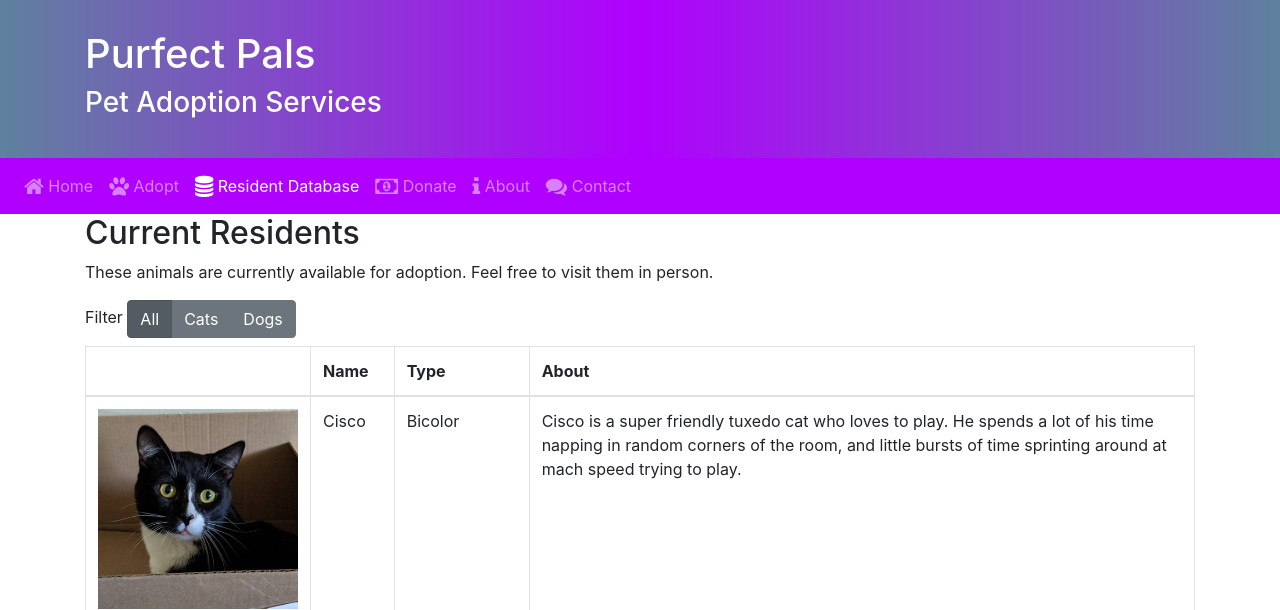
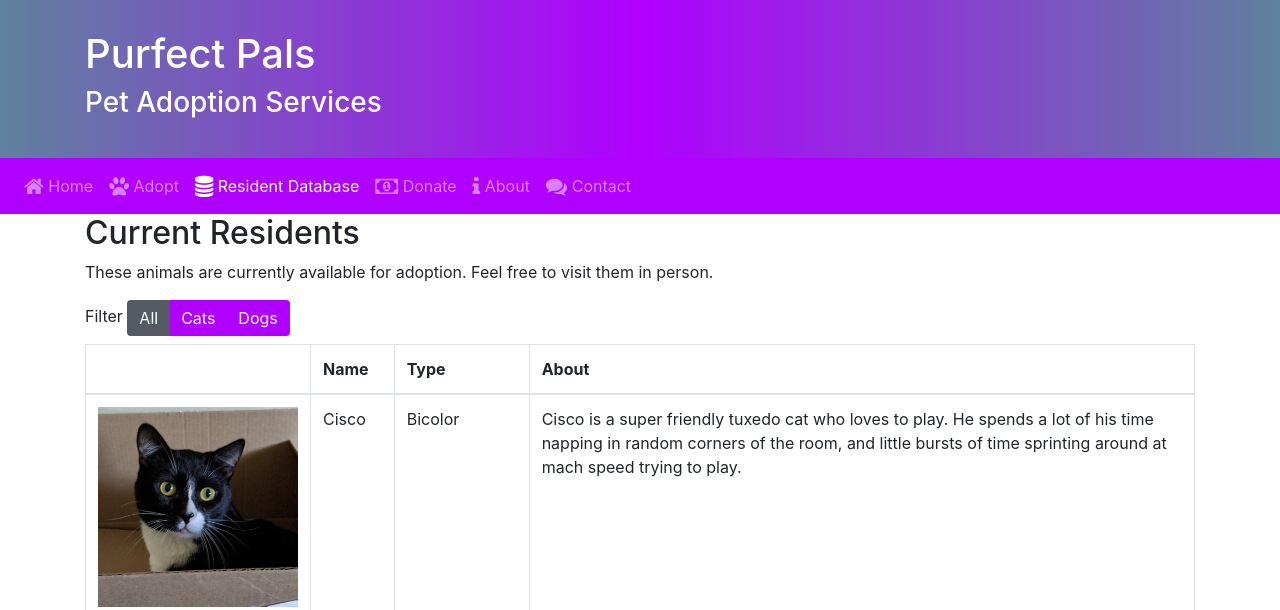
Before and after one commit to MatthewNordstrand/purfectpals, a website: page residents.html in a window 1280 px wide. Shown: the top 610 px of the page. Drawn offline with nearby package versions, Linux system fonts and the light colour scheme.

Commit message:
Added styling to filter buttons

```diff
--- a/css/style.scss
+++ b/css/style.scss
@@ -23,6 +23,13 @@ $color-light: #FFFFFF;
     background-color: $color-secondary;
 }
 
+.btn-group {
+    .btn {
+        background-color: $color-primary;
+        border: $color-primary;
+    }
+}
+
 .card-header {
     background-color: $color-secondary;
 }
```
Also changed, not shown: css/style.css.
